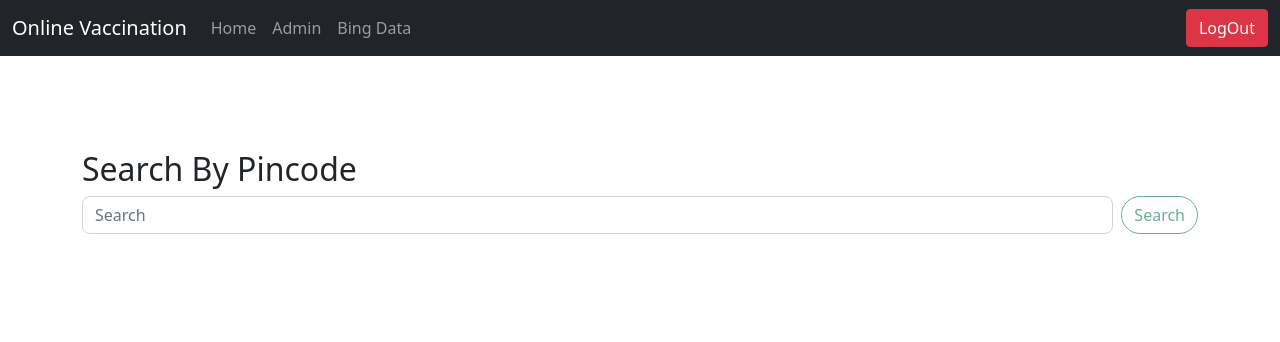
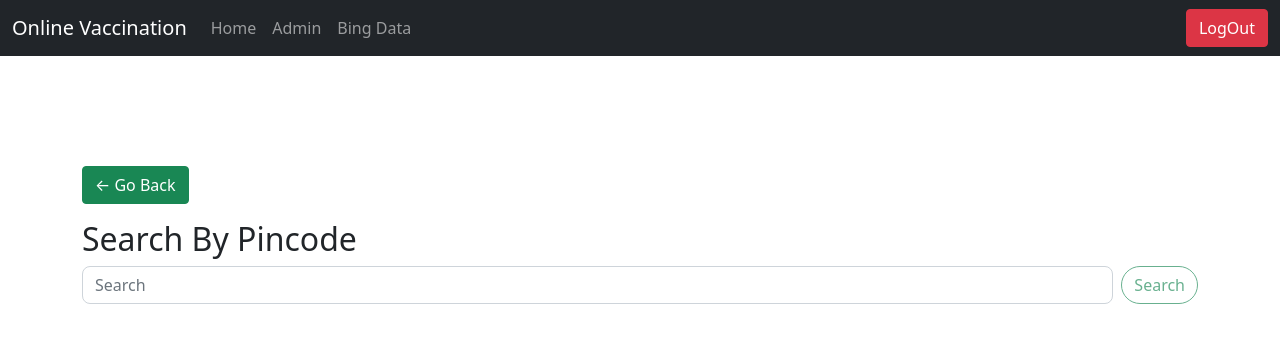
Before and after one commit to shubhamy4ever/Online_Vaccination, a React (Create React App) app: page /searchhosp in a window 1280 px wide. Shown: the top 342 px of the page. Built offline with nearby package versions, Linux system fonts and the light colour scheme; sample sign-in values are in the browser's storage.

Commit message:
book vaccine always enabled and Go back button added

```diff
--- a/src/App.js
+++ b/src/App.js
@@ -45,7 +45,7 @@ function App() {
     })
     setTimeout(() => {
         setAlert(null);
-    }, 3000);
+    }, 3600);
 }
   return (
     <>
--- a/src/components/BookingStatus.js
+++ b/src/components/BookingStatus.js
@@ -69,7 +69,7 @@ let history = useHistory();
           );
         })}
          {/* eslint-disable-next-line */}
-        <Link to="/searchhosp" className={`btn btn-primary my-4 ${bookingStatus==""?"":"disabled"}`} >Book Vaccine</Link>
+        <Link to="/searchhosp" className="btn btn-primary my-4" >Book Vaccine</Link>
       </div>
     </div>
   );
--- a/src/components/Home.js
+++ b/src/components/Home.js
@@ -212,7 +212,7 @@ export const Home = () => {
           Copyright &copy; All rights reserved
         </div>
         <div className="centerfooter"> Website By Shubham Y</div>
-        <div className="toright">v2.3.5</div>
+        <div className="toright">v2.4.5</div>
       </footer>
     </div>
   );
--- a/src/components/Searchbypin.js
+++ b/src/components/Searchbypin.js
@@ -1,6 +1,6 @@
 import React, { useState , useRef} from "react";
 import { Searchedtable } from "./Searchedtable";
-import { useHistory } from "react-router-dom";
+import { Link , useHistory } from "react-router-dom";
 
 export const Searchbypin = (props) => {
   //use effect first the setting and initialzing state
@@ -52,6 +52,10 @@ function handleChange(e) {
     }
   return (
     <div className="container my-5 moremargin">
+       <Link
+          className="btn btn-success my-3"
+          to="/bookingstatus"
+        >	&#8592; Go Back</Link>
       <h2>Search By Pincode</h2>
       <form className=" d-flex my-2">
         <input
```
